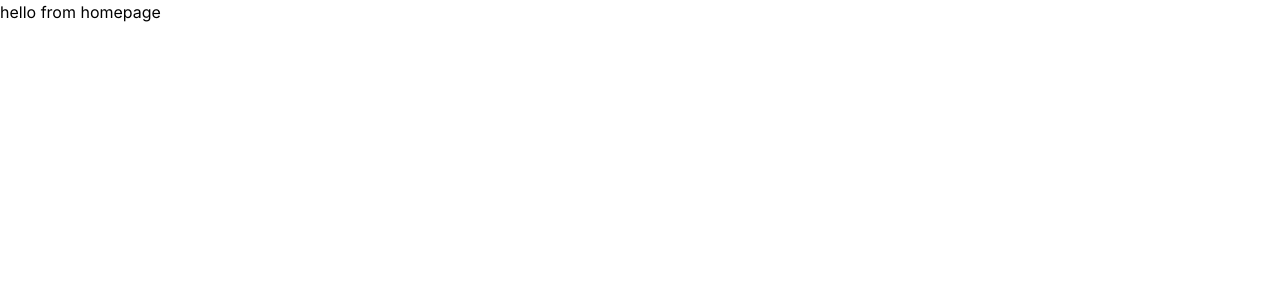
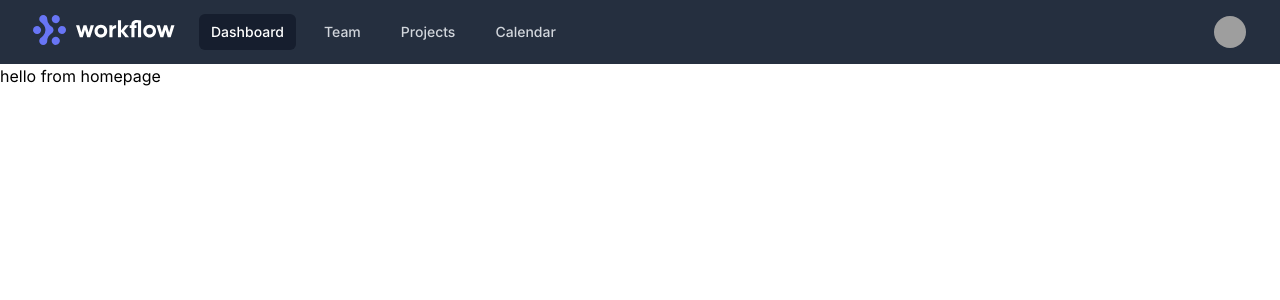
Before and after one commit to abeidahmed/book-review-app, a React (Create React App) app in the folder client/: page / in a window 1280 px wide. Shown: the top 300 px of the page. Built offline with nearby package versions, Linux system fonts and the light colour scheme; grey boxes are pictures that could not be loaded.

Commit message:
Create header

```diff
--- a/client/src/routes/public-route.js
+++ b/client/src/routes/public-route.js
@@ -1,15 +1,19 @@
 import React from "react";
 import { Switch, Route } from "react-router-dom";
+import Header from "views/header";
 import Home from "views/home";
 import Login from "views/login";
 import Register from "views/register";
 
 export default function PublicRoute() {
   return (
-    <Switch>
-      <Route exact path="/" component={Home} />
-      <Route path="/login" component={Login} />
-      <Route path="/sign_up" component={Register} />
-    </Switch>
+    <div>
+      <Header />
+      <Switch>
+        <Route exact path="/" component={Home} />
+        <Route path="/login" component={Login} />
+        <Route path="/sign_up" component={Register} />
+      </Switch>
+    </div>
   );
 }
--- /dev/null
+++ b/client/src/views/header/components/desktop-link.js
@@ -0,0 +1,36 @@
+import React from "react";
+
+const DesktopLink = () => {
+  return (
+    <div className="hidden sm:block sm:ml-6">
+      <div className="flex">
+        <a
+          href="/"
+          className="px-3 py-2 rounded-md text-sm font-medium leading-5 text-white bg-gray-900 focus:outline-none focus:text-white focus:bg-gray-700 transition duration-150 ease-in-out"
+        >
+          Dashboard
+        </a>
+        <a
+          href="/"
+          className="ml-4 px-3 py-2 rounded-md text-sm font-medium leading-5 text-gray-300 hover:text-white hover:bg-gray-700 focus:outline-none focus:text-white focus:bg-gray-700 transition duration-150 ease-in-out"
+        >
+          Team
+        </a>
+        <a
+          href="/"
+          className="ml-4 px-3 py-2 rounded-md text-sm font-medium leading-5 text-gray-300 hover:text-white hover:bg-gray-700 focus:outline-none focus:text-white focus:bg-gray-700 transition duration-150 ease-in-out"
+        >
+          Projects
+        </a>
+        <a
+          href="/"
+          className="ml-4 px-3 py-2 rounded-md text-sm font-medium leading-5 text-gray-300 hover:text-white hover:bg-gray-700 focus:outline-none focus:text-white focus:bg-gray-700 transition duration-150 ease-in-out"
+        >
+          Calendar
+        </a>
+      </div>
+    </div>
+  );
+};
+
+export default DesktopLink;
--- /dev/null
+++ b/client/src/views/header/components/logo.js
@@ -0,0 +1,14 @@
+import React from "react";
+import LogoDark from "assets/logo/logo-dark.svg";
+import LogoMark from "assets/logo/logo-mark.svg";
+
+const Logo = () => {
+  return (
+    <div className="flex-shrink-0">
+      <img className="block lg:hidden h-8 w-auto" src={LogoMark} alt="logo" />
+      <img className="hidden lg:block h-8 w-auto" src={LogoDark} alt="logo" />
+    </div>
+  );
+};
+
+export default Logo;
--- /dev/null
+++ b/client/src/views/header/components/menu-button.js
@@ -0,0 +1,21 @@
+import React from "react";
+import Icon from "components/icon";
+
+const MenuButton = ({ toggleMenu, menuState }) => {
+  return (
+    <div className="absolute inset-y-0 left-0 flex items-center sm:hidden">
+      <button
+        onClick={() => toggleMenu(!menuState)}
+        className="inline-flex items-center justify-center p-2 rounded-md text-gray-400 hover:text-white hover:bg-gray-700 focus:outline-none focus:bg-gray-700 focus:text-white transition duration-150 ease-in-out"
+      >
+        {menuState ? (
+          <Icon icon="close" className="h-6 w-6" />
+        ) : (
+          <Icon icon="menu-left" className="block h-6 w-6" />
+        )}
+      </button>
+    </div>
+  );
+};
+
+export default MenuButton;
--- /dev/null
+++ b/client/src/views/header/components/mobile-link.js
@@ -0,0 +1,34 @@
+import React from "react";
+
+const MobileLink = () => {
+  return (
+    <div className="px-2 pt-2 pb-3">
+      <a
+        href="/"
+        className="block px-3 py-2 rounded-md text-base font-medium text-white bg-gray-900 focus:outline-none focus:text-white focus:bg-gray-700 transition duration-150 ease-in-out"
+      >
+        Dashboard
+      </a>
+      <a
+        href="/"
+        className="mt-1 block px-3 py-2 rounded-md text-base font-medium text-gray-300 hover:text-white hover:bg-gray-700 focus:outline-none focus:text-white focus:bg-gray-700 transition duration-150 ease-in-out"
+      >
+        Team
+      </a>
+      <a
+        href="/"
+        className="mt-1 block px-3 py-2 rounded-md text-base font-medium text-gray-300 hover:text-white hover:bg-gray-700 focus:outline-none focus:text-white focus:bg-gray-700 transition duration-150 ease-in-out"
+      >
+        Projects
+      </a>
+      <a
+        href="/"
+        className="mt-1 block px-3 py-2 rounded-md text-base font-medium text-gray-300 hover:text-white hover:bg-gray-700 focus:outline-none focus:text-white focus:bg-gray-700 transition duration-150 ease-in-out"
+      >
+        Calendar
+      </a>
+    </div>
+  );
+};
+
+export default MobileLink;
--- /dev/null
+++ b/client/src/views/header/components/profile-link.js
@@ -0,0 +1,28 @@
+import React from "react";
+
+const ProfileLink = () => {
+  return (
+    <div className="py-1 rounded-md bg-white shadow-xs">
+      <a
+        href="/"
+        className="block px-4 py-2 text-sm leading-5 text-gray-700 hover:bg-gray-100 focus:outline-none focus:bg-gray-100 transition duration-150 ease-in-out"
+      >
+        Your Profile
+      </a>
+      <a
+        href="/"
+        className="block px-4 py-2 text-sm leading-5 text-gray-700 hover:bg-gray-100 focus:outline-none focus:bg-gray-100 transition duration-150 ease-in-out"
+      >
+        Settings
+      </a>
+      <a
+        href="/"
+        className="block px-4 py-2 text-sm leading-5 text-gray-700 hover:bg-gray-100 focus:outline-none focus:bg-gray-100 transition duration-150 ease-in-out"
+      >
+        Sign out
+      </a>
+    </div>
+  );
+};
+
+export default ProfileLink;
--- /dev/null
+++ b/client/src/views/header/index.js
@@ -0,0 +1,49 @@
+import React, { useState } from "react";
+import { withRouter } from "react-router-dom";
+import { Avatar } from "components/avatar";
+import DesktopLink from "./components/desktop-link";
+import Logo from "./components/logo";
+import MenuButton from "./components/menu-button";
+import MobileLink from "./components/mobile-link";
+import ProfileLink from "./components/profile-link";
+
+const Header = ({ location }) => {
+  const [menuActive, setMenuActive] = useState(false);
+  const [profileActive, setProfileActive] = useState(false);
+
+  const url = location.pathname;
+  if (url.startsWith("/sign") || url.startsWith("/login")) {
+    return null;
+  }
+
+  return (
+    <nav className="bg-gray-800">
+      <div className="max-w-7xl mx-auto px-2 sm:px-6 lg:px-8">
+        <div className="relative flex items-center justify-between h-16">
+          <MenuButton toggleMenu={setMenuActive} menuState={menuActive} />
+          <div className="flex-1 flex items-center justify-center sm:items-stretch sm:justify-start">
+            <Logo />
+            <DesktopLink />
+          </div>
+          <div className="absolute inset-y-0 right-0 flex items-center pr-2 sm:static sm:inset-auto sm:ml-6 sm:pr-0">
+            <div className="ml-3 relative">
+              <Avatar toggleDropdown={setProfileActive} dropdownState={profileActive} />
+              <div
+                className={`${
+                  profileActive ? "block" : "hidden"
+                } origin-top-right absolute right-0 mt-2 w-48 rounded-md shadow-lg`}
+              >
+                <ProfileLink />
+              </div>
+            </div>
+          </div>
+        </div>
+      </div>
+      <div className={`${menuActive ? "block" : "hidden"} sm:hidden`}>
+        <MobileLink />
+      </div>
+    </nav>
+  );
+};
+
+export default withRouter(Header);
```
